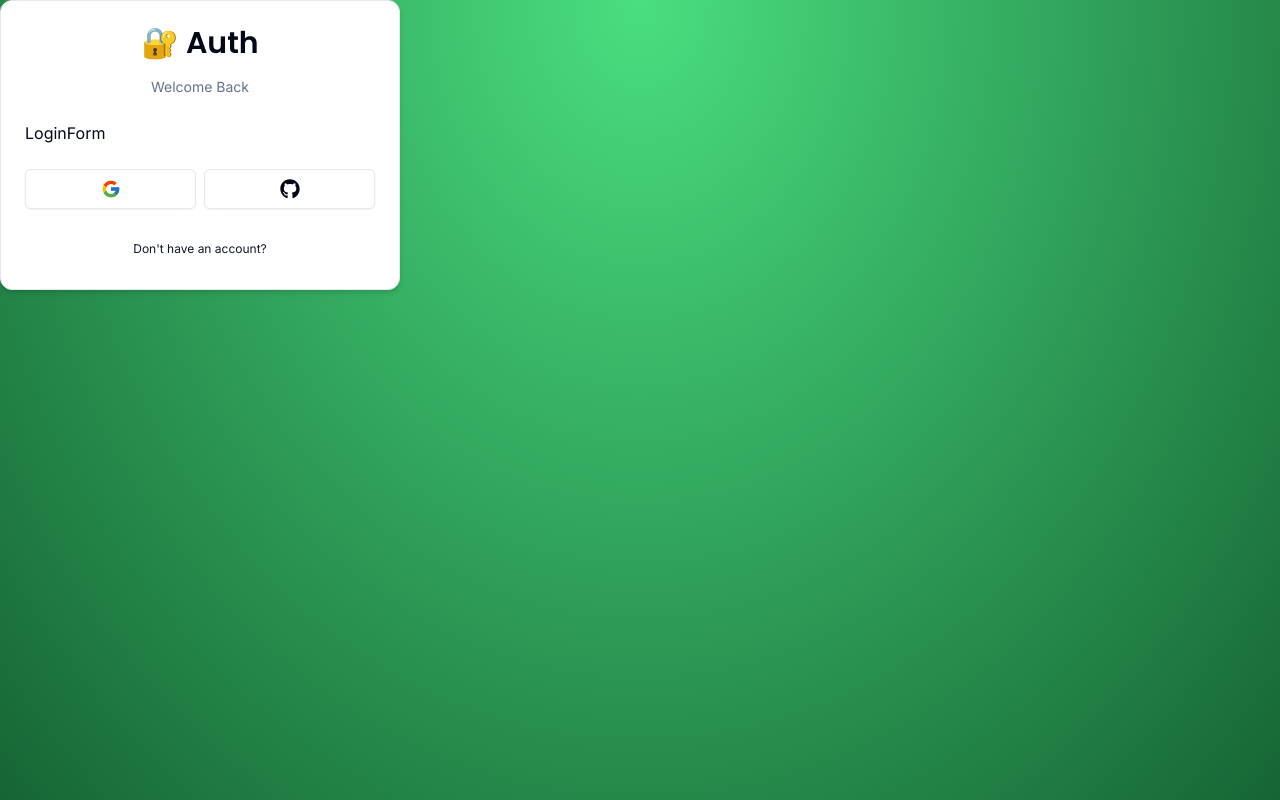
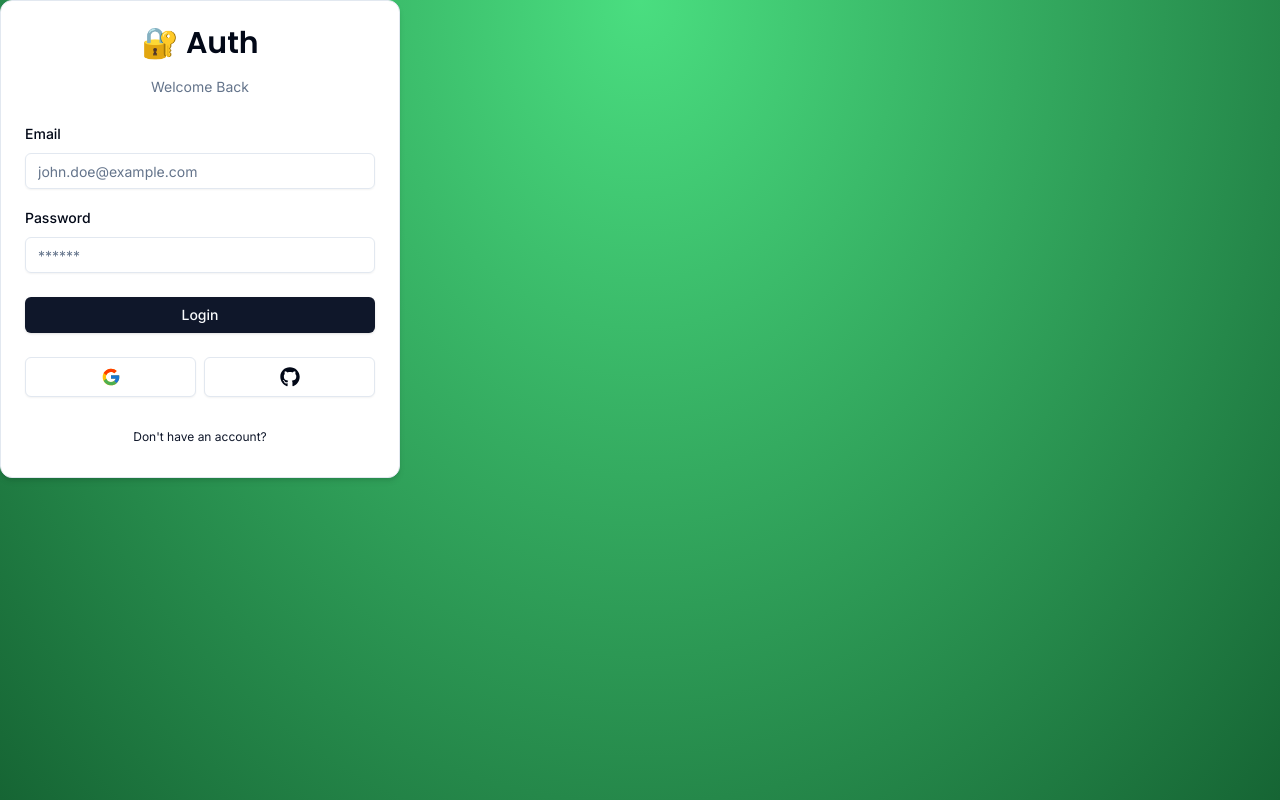
Before and after one commit to usama-365/next-auth-js-toolkit, a Next.js app: page /auth/login in a window 1280 px wide. Built offline with nearby package versions, Linux system fonts and the light colour scheme.

Commit message:
add login form

```diff
--- a/components/auth/login-form.tsx
+++ b/components/auth/login-form.tsx
@@ -1,7 +1,39 @@
+"use client";
+
+import { useForm } from "react-hook-form";
+import { z } from "zod";
+import { zodResolver } from "@hookform/resolvers/zod";
+
 import paths from "@/lib/paths";
 import CardWrapper from "./card-wrapper";
+import { LoginSchema } from "@/schemas";
+import {
+  Form,
+  FormControl,
+  FormField,
+  FormItem,
+  FormLabel,
+  FormMessage,
+} from "../ui/form";
+import { Input } from "../ui/input";
+import { Button } from "../ui/button";
+import FormAlert from "../form-alert";
+
+type LoginSchemaType = z.infer<typeof LoginSchema>;
 
 export default function LoginForm() {
+  const form = useForm<LoginSchemaType>({
+    resolver: zodResolver(LoginSchema),
+    defaultValues: {
+      email: "",
+      password: "",
+    },
+  });
+
+  function onSubmit(values: LoginSchemaType) {
+    console.log(values);
+  }
+
   return (
     <CardWrapper
       headerLabel="Welcome Back"
@@ -9,7 +41,49 @@
       backButtonHref={paths.registerPage()}
       showSocial
     >
-      LoginForm
+      <Form {...form}>
+        <form className="space-y-6" onSubmit={form.handleSubmit(onSubmit)}>
+          <div className="space-y-4">
+            <FormField
+              control={form.control}
+              name="email"
+              render={({ field }) => (
+                <FormItem>
+                  <FormLabel>Email</FormLabel>
+                  <FormControl>
+                    <Input
+                      {...field}
+                      placeholder="john.doe@example.com"
+                      type="email"
+                    />
+                  </FormControl>
+                  <FormMessage />
+                </FormItem>
+              )}
+            />
+            <FormField
+              control={form.control}
+              name="password"
+              render={({ field }) => (
+                <FormItem>
+                  <FormLabel>Password</FormLabel>
+                  <FormControl>
+                    <Input {...field} placeholder="******" type="password" />
+                  </FormControl>
+                  <FormMessage />
+                </FormItem>
+              )}
+            />
+          </div>
+
+          <FormAlert variant="error" message="" />
+          <FormAlert variant="success" message="" />
+
+          <Button type="submit" className="w-full">
+            Login
+          </Button>
+        </form>
+      </Form>
     </CardWrapper>
   );
 }
--- /dev/null
+++ b/components/form-alert.tsx
@@ -0,0 +1,38 @@
+import { cn } from "@/lib/utils";
+import {
+  CheckCircledIcon,
+  ExclamationTriangleIcon,
+} from "@radix-ui/react-icons";
+
+interface FormAlertProps {
+  variant?: "error" | "success";
+  message?: string;
+}
+
+export default function FormAlert({
+  message,
+  variant = "error",
+}: FormAlertProps) {
+  if (!message) return null;
+
+  const isError = variant === "error";
+  const iconClasses = "w-4 h-4";
+
+  return (
+    <div
+      className={cn(
+        "p-3 rounded-md flex items-center gap-x-2 text-sm",
+        isError
+          ? "bg-destructive/15 text-destructive"
+          : "bg-emerald-500/15 text-emerald-500",
+      )}
+    >
+      {isError ? (
+        <ExclamationTriangleIcon className={iconClasses} />
+      ) : (
+        <CheckCircledIcon className={iconClasses} />
+      )}
+      <p>{message}</p>
+    </div>
+  );
+}
--- /dev/null
+++ b/components/ui/form.tsx
@@ -0,0 +1,177 @@
+import * as React from "react";
+import * as LabelPrimitive from "@radix-ui/react-label";
+import { Slot } from "@radix-ui/react-slot";
+import {
+  Controller,
+  ControllerProps,
+  FieldPath,
+  FieldValues,
+  FormProvider,
+  useFormContext,
+} from "react-hook-form";
+
+import { cn } from "@/lib/utils";
+import { Label } from "@/components/ui/label";
+
+const Form = FormProvider;
+
+type FormFieldContextValue<
+  TFieldValues extends FieldValues = FieldValues,
+  TName extends FieldPath<TFieldValues> = FieldPath<TFieldValues>,
+> = {
+  name: TName;
+};
+
+const FormFieldContext = React.createContext<FormFieldContextValue>(
+  {} as FormFieldContextValue,
+);
+
+const FormField = <
+  TFieldValues extends FieldValues = FieldValues,
+  TName extends FieldPath<TFieldValues> = FieldPath<TFieldValues>,
+>({
+  ...props
+}: ControllerProps<TFieldValues, TName>) => {
+  return (
+    <FormFieldContext.Provider value={{ name: props.name }}>
+      <Controller {...props} />
+    </FormFieldContext.Provider>
+  );
+};
+
+const useFormField = () => {
+  const fieldContext = React.useContext(FormFieldContext);
+  const itemContext = React.useContext(FormItemContext);
+  const { getFieldState, formState } = useFormContext();
+
+  const fieldState = getFieldState(fieldContext.name, formState);
+
+  if (!fieldContext) {
+    throw new Error("useFormField should be used within <FormField>");
+  }
+
+  const { id } = itemContext;
+
+  return {
+    id,
+    name: fieldContext.name,
+    formItemId: `${id}-form-item`,
+    formDescriptionId: `${id}-form-item-description`,
+    formMessageId: `${id}-form-item-message`,
+    ...fieldState,
+  };
+};
+
+type FormItemContextValue = {
+  id: string;
+};
+
+const FormItemContext = React.createContext<FormItemContextValue>(
+  {} as FormItemContextValue,
+);
+
+const FormItem = React.forwardRef<
+  HTMLDivElement,
+  React.HTMLAttributes<HTMLDivElement>
+>(({ className, ...props }, ref) => {
+  const id = React.useId();
+
+  return (
+    <FormItemContext.Provider value={{ id }}>
+      <div ref={ref} className={cn("space-y-2", className)} {...props} />
+    </FormItemContext.Provider>
+  );
+});
+FormItem.displayName = "FormItem";
+
+const FormLabel = React.forwardRef<
+  React.ElementRef<typeof LabelPrimitive.Root>,
+  React.ComponentPropsWithoutRef<typeof LabelPrimitive.Root>
+>(({ className, ...props }, ref) => {
+  const { error, formItemId } = useFormField();
+
+  return (
+    <Label
+      ref={ref}
+      className={cn(error && "text-destructive", className)}
+      htmlFor={formItemId}
+      {...props}
+    />
+  );
+});
+FormLabel.displayName = "FormLabel";
+
+const FormControl = React.forwardRef<
+  React.ElementRef<typeof Slot>,
+  React.ComponentPropsWithoutRef<typeof Slot>
+>(({ ...props }, ref) => {
+  const { error, formItemId, formDescriptionId, formMessageId } =
+    useFormField();
+
+  return (
+    <Slot
+      ref={ref}
+      id={formItemId}
+      aria-describedby={
+        !error
+          ? `${formDescriptionId}`
+          : `${formDescriptionId} ${formMessageId}`
+      }
+      aria-invalid={!!error}
+      {...props}
+    />
+  );
+});
+FormControl.displayName = "FormControl";
+
+const FormDescription = React.forwardRef<
+  HTMLParagraphElement,
+  React.HTMLAttributes<HTMLParagraphElement>
+>(({ className, ...props }, ref) => {
+  const { formDescriptionId } = useFormField();
+
+  return (
+    <p
+      ref={ref}
+      id={formDescriptionId}
+      className={cn("text-[0.8rem] text-muted-foreground", className)}
+      {...props}
+    />
+  );
+});
+FormDescription.displayName = "FormDescription";
+
+const FormMessage = React.forwardRef<
+  HTMLParagraphElement,
+  React.HTMLAttributes<HTMLParagraphElement>
+>(({ className, children, ...props }, ref) => {
+  const { error, formMessageId } = useFormField();
+  const body = error ? String(error?.message) : children;
+
+  if (!body) {
+    return null;
+  }
+
+  return (
+    <p
+      ref={ref}
+      id={formMessageId}
+      className={cn("text-[0.8rem] font-medium text-destructive", className)}
+      {...props}
+    >
+      {body}
+    </p>
+  );
+});
+FormMessage.displayName = "FormMessage";
+
+export {
+  useFormField,
+  Form,
+  FormItem,
+  FormLabel,
+  FormControl,
+  FormDescription,
+  FormMessage,
+  FormField,
+};
--- /dev/null
+++ b/components/ui/input.tsx
@@ -0,0 +1,25 @@
+import * as React from "react"
+
+import { cn } from "@/lib/utils"
+
+export interface InputProps
+  extends React.InputHTMLAttributes<HTMLInputElement> {}
+
+const Input = React.forwardRef<HTMLInputElement, InputProps>(
+  ({ className, type, ...props }, ref) => {
+    return (
+      <input
+        type={type}
+        className={cn(
+          "flex h-9 w-full rounded-md border border-input bg-transparent px-3 py-1 text-sm shadow-sm transition-colors file:border-0 file:bg-transparent file:text-sm file:font-medium placeholder:text-muted-foreground focus-visible:outline-none focus-visible:ring-1 focus-visible:ring-ring disabled:cursor-not-allowed disabled:opacity-50",
+          className
+        )}
+        ref={ref}
+        {...props}
+      />
+    )
+  }
+)
+Input.displayName = "Input"
+
+export { Input }
--- /dev/null
+++ b/components/ui/label.tsx
@@ -0,0 +1,26 @@
+"use client"
+
+import * as React from "react"
+import * as LabelPrimitive from "@radix-ui/react-label"
+import { cva, type VariantProps } from "class-variance-authority"
+
+import { cn } from "@/lib/utils"
+
+const labelVariants = cva(
+  "text-sm font-medium leading-none peer-disabled:cursor-not-allowed peer-disabled:opacity-70"
+)
+
+const Label = React.forwardRef<
+  React.ElementRef<typeof LabelPrimitive.Root>,
+  React.ComponentPropsWithoutRef<typeof LabelPrimitive.Root> &
+    VariantProps<typeof labelVariants>
+>(({ className, ...props }, ref) => (
+  <LabelPrimitive.Root
+    ref={ref}
+    className={cn(labelVariants(), className)}
+    {...props}
+  />
+))
+Label.displayName = LabelPrimitive.Root.displayName
+
+export { Label }
--- a/package.json
+++ b/package.json
@@ -9,16 +9,20 @@
     "lint": "next lint"
   },
   "dependencies": {
+    "@hookform/resolvers": "^3.3.4",
     "@radix-ui/react-icons": "^1.3.0",
+    "@radix-ui/react-label": "^2.0.2",
     "@radix-ui/react-slot": "^1.0.2",
     "class-variance-authority": "^0.7.0",
     "clsx": "^2.1.0",
     "next": "14.1.0",
     "react": "^18",
     "react-dom": "^18",
+    "react-hook-form": "^7.50.0",
     "react-icons": "^5.0.1",
     "tailwind-merge": "^2.2.1",
-    "tailwindcss-animate": "^1.0.7"
+    "tailwindcss-animate": "^1.0.7",
+    "zod": "^3.22.4"
   },
   "devDependencies": {
     "@types/node": "^20",
--- /dev/null
+++ b/schemas/index.ts
@@ -0,0 +1,6 @@
+import { z } from "zod";
+
+export const LoginSchema = z.object({
+  email: z.string().email("Email is required"),
+  password: z.string().min(1, "Password is required"),
+});
```
Also changed, not shown: 1 other file (tests, documents, lock files or other folders).
